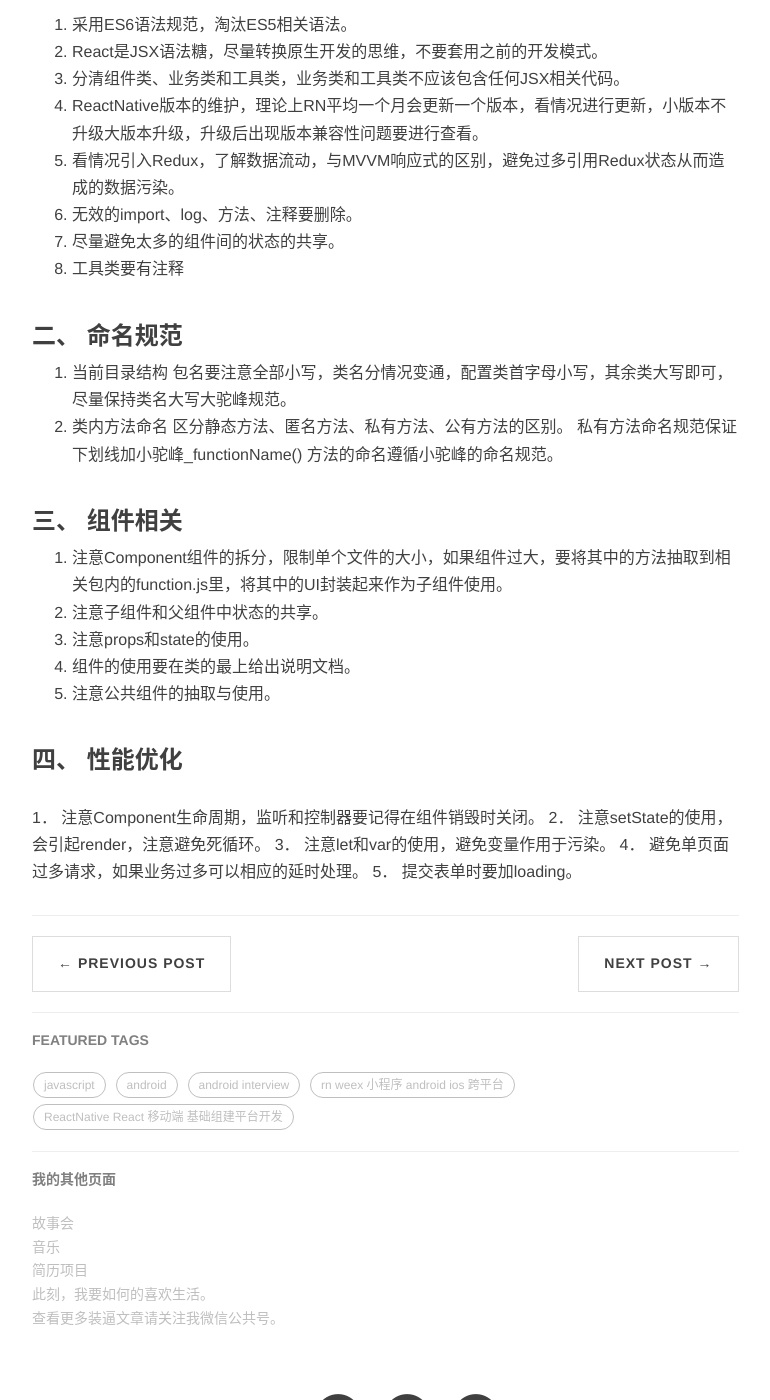
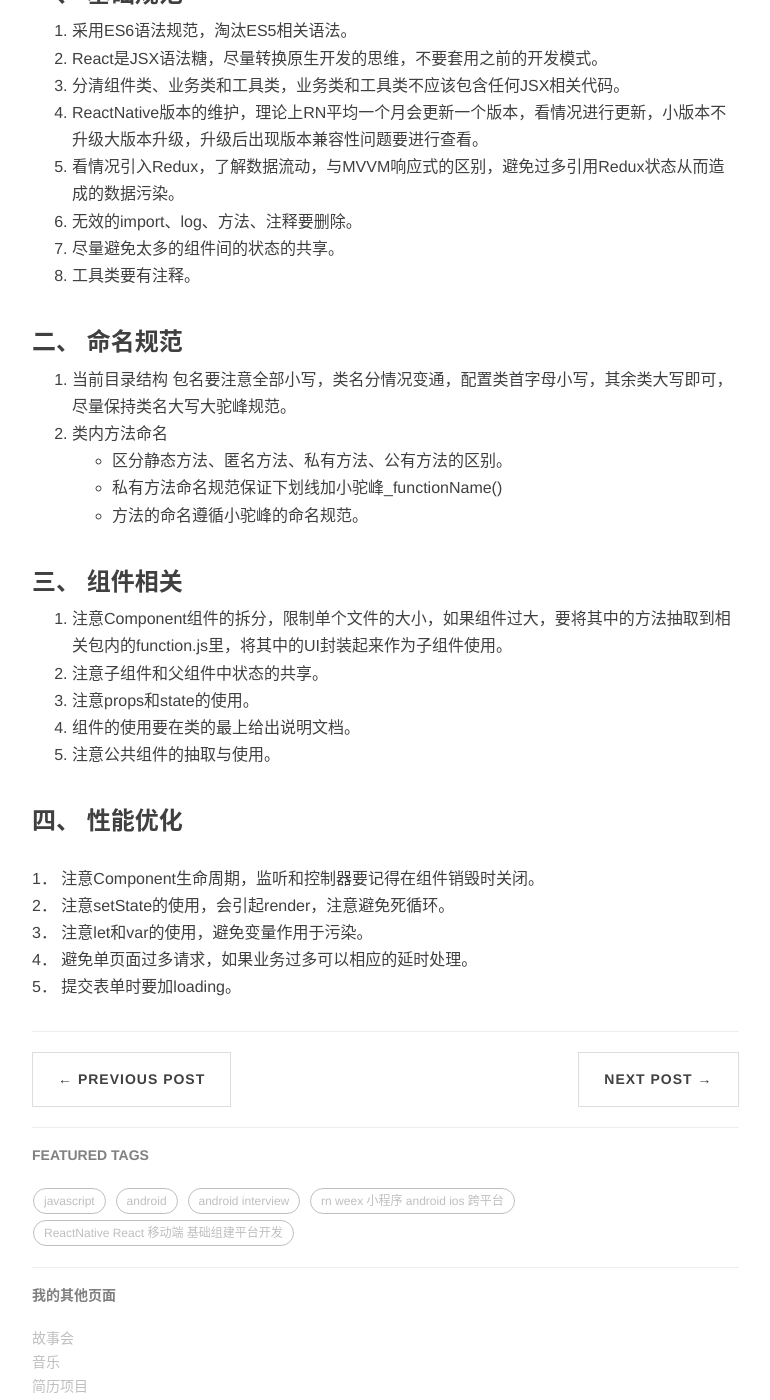
Before and after one commit to YanChenGirl/MIFind.github.io, a Jekyll site: the page built from _posts/2017-08-12-移动端开发规范文档(ReactNative).md, in a window 1280 px wide and 1400 px high, scrolled down 827 px. Shown: the whole window, without its empty margins (233-1003 px from the left). Built offline with Jekyll 4.4.1, drawn with Linux system fonts in a browser that asks for light colours; nearby versions of some CDN libraries; our own code applies the rules of GitHub Pages for plain Markdown files; comment, search, counter and statistics services are not loaded.

Commit message:
修改老文章

```diff
--- a/_posts/2017-08-12-移动端开发规范文档(ReactNative).md
+++ b/_posts/2017-08-12-移动端开发规范文档(ReactNative).md
@@ -9,36 +9,35 @@ tags:
    - ReactNative React 移动端 规范
 ---
 
-
-## 移动端开发规范（ReactNative）
+# 移动端开发规范（ReactNative）
 ### 一、	基础规范
-1.	采用ES6语法规范，淘汰ES5相关语法。
-2.	React是JSX语法糖，尽量转换原生开发的思维，不要套用之前的开发模式。
-3.	分清组件类、业务类和工具类，业务类和工具类不应该包含任何JSX相关代码。
-4.	ReactNative版本的维护，理论上RN平均一个月会更新一个版本，看情况进行更新，小版本不升级大版本升级，升级后出现版本兼容性问题要进行查看。
-5.	看情况引入Redux，了解数据流动，与MVVM响应式的区别，避免过多引用Redux状态从而造成的数据污染。
-6.	无效的import、log、方法、注释要删除。
-7.	尽量避免太多的组件间的状态的共享。
-8.	工具类要有注释
+1.	采用ES6语法规范，淘汰ES5相关语法。<br>
+2.	React是JSX语法糖，尽量转换原生开发的思维，不要套用之前的开发模式。<br>
+3.	分清组件类、业务类和工具类，业务类和工具类不应该包含任何JSX相关代码。<br>
+4.	ReactNative版本的维护，理论上RN平均一个月会更新一个版本，看情况进行更新，小版本不升级大版本升级，升级后出现版本兼容性问题要进行查看。<br>
+5.	看情况引入Redux，了解数据流动，与MVVM响应式的区别，避免过多引用Redux状态从而造成的数据污染。<br>
+6.	无效的import、log、方法、注释要删除。<br>
+7.	尽量避免太多的组件间的状态的共享。<br>
+8.	工具类要有注释。<br>
 
 ### 二、	命名规范
 1.	当前目录结构
 包名要注意全部小写，类名分情况变通，配置类首字母小写，其余类大写即可，尽量保持类名大写大驼峰规范。
 2.	类内方法命名
-区分静态方法、匿名方法、私有方法、公有方法的区别。
-私有方法命名规范保证下划线加小驼峰_functionName()
-方法的命名遵循小驼峰的命名规范。
+* 区分静态方法、匿名方法、私有方法、公有方法的区别。<br>
+* 私有方法命名规范保证下划线加小驼峰_functionName()<br>
+* 方法的命名遵循小驼峰的命名规范。<br>
 
 ### 三、	组件相关
-1.	注意Component组件的拆分，限制单个文件的大小，如果组件过大，要将其中的方法抽取到相关包内的function.js里，将其中的UI封装起来作为子组件使用。
-2.	注意子组件和父组件中状态的共享。
-3.	注意props和state的使用。
-4.	组件的使用要在类的最上给出说明文档。
-5.	注意公共组件的抽取与使用。
+1.	注意Component组件的拆分，限制单个文件的大小，如果组件过大，要将其中的方法抽取到相关包内的function.js里，将其中的UI封装起来作为子组件使用。<br>
+2.	注意子组件和父组件中状态的共享。<br>
+3.	注意props和state的使用。<br>
+4.	组件的使用要在类的最上给出说明文档。<br>
+5.	注意公共组件的抽取与使用。<br>
 
 ### 四、	性能优化
-1．	注意Component生命周期，监听和控制器要记得在组件销毁时关闭。
-2．	注意setState的使用，会引起render，注意避免死循环。
-3．	注意let和var的使用，避免变量作用于污染。
-4．	避免单页面过多请求，如果业务过多可以相应的延时处理。
-5．	提交表单时要加loading。
+1．	注意Component生命周期，监听和控制器要记得在组件销毁时关闭。<br>
+2．	注意setState的使用，会引起render，注意避免死循环。<br>
+3．	注意let和var的使用，避免变量作用于污染。<br>
+4．	避免单页面过多请求，如果业务过多可以相应的延时处理。<br>
+5．	提交表单时要加loading。<br>
```
Also changed, not shown: _posts/2015-11-19-android-rule.markdown (deleted, +0 -346 lines), _posts/2017-05-11-ReactNative项目搭建.md (+1 -1 lines), _posts/2017-08-11-hybrid项目总结.md (renamed from _posts/2017-08-11-bybrid项目总结.md, +1 -1 lines).
